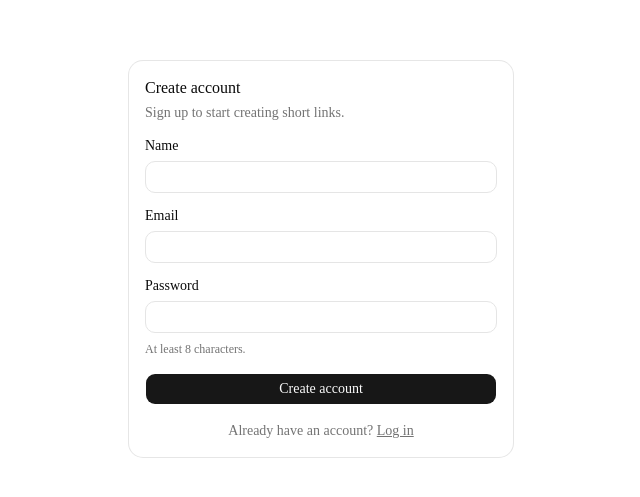
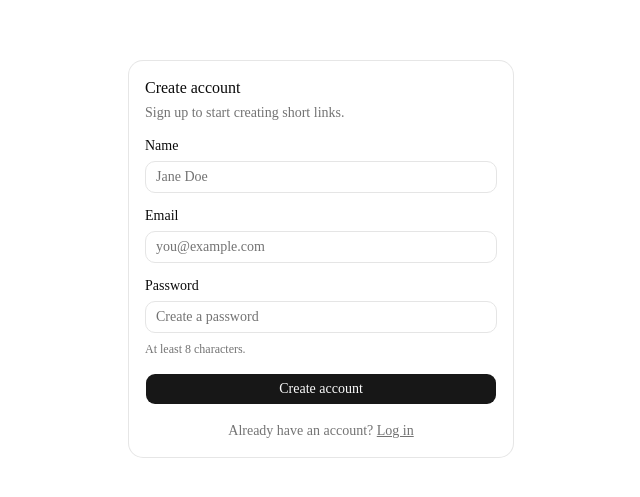
Before and after one commit to AZCPCF/short-link-manager, a Next.js app: page /signup in a window 1280 px wide. Shown: the part 141-638 px from the top of the page, without its empty margins (319-959 px from the left). Built offline with nearby package versions, Linux system fonts and the light colour scheme; no server answers; what @neon/auth would draw is missing.

Commit message:
feat(forms): add input placeholders

```diff
--- a/src/features/auth/components/login-form.tsx
+++ b/src/features/auth/components/login-form.tsx
@@ -23,6 +23,7 @@ export function LoginForm() {
         label="Email"
         type="email"
         autoComplete="email"
+        placeholder="you@example.com"
         error={state?.fieldErrors?.email}
       />
       <FormField
@@ -30,6 +31,7 @@ export function LoginForm() {
         label="Password"
         type="password"
         autoComplete="current-password"
+        placeholder="Your password"
         error={state?.fieldErrors?.password}
       />
       <Button type="submit" disabled={isPending}>
--- a/src/features/auth/components/signup-form.tsx
+++ b/src/features/auth/components/signup-form.tsx
@@ -22,6 +22,7 @@ export function SignUpForm() {
         name="name"
         label="Name"
         autoComplete="name"
+        placeholder="Jane Doe"
         error={state?.fieldErrors?.name}
       />
       <FormField
@@ -29,6 +30,7 @@ export function SignUpForm() {
         label="Email"
         type="email"
         autoComplete="email"
+        placeholder="you@example.com"
         error={state?.fieldErrors?.email}
       />
       <FormField
@@ -36,6 +38,7 @@ export function SignUpForm() {
         label="Password"
         type="password"
         autoComplete="new-password"
+        placeholder="Create a password"
         hint="At least 8 characters."
         error={state?.fieldErrors?.password}
       />
```
